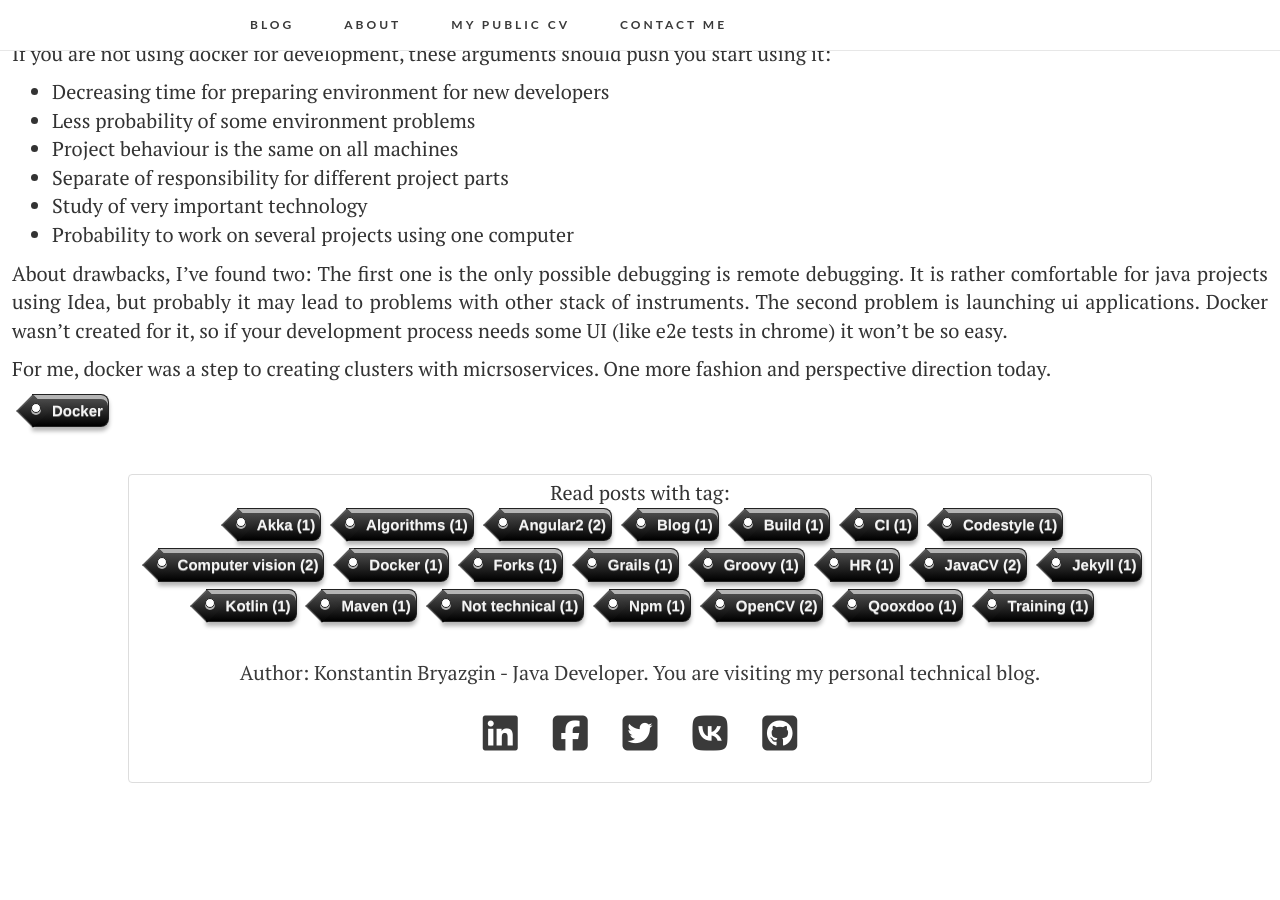
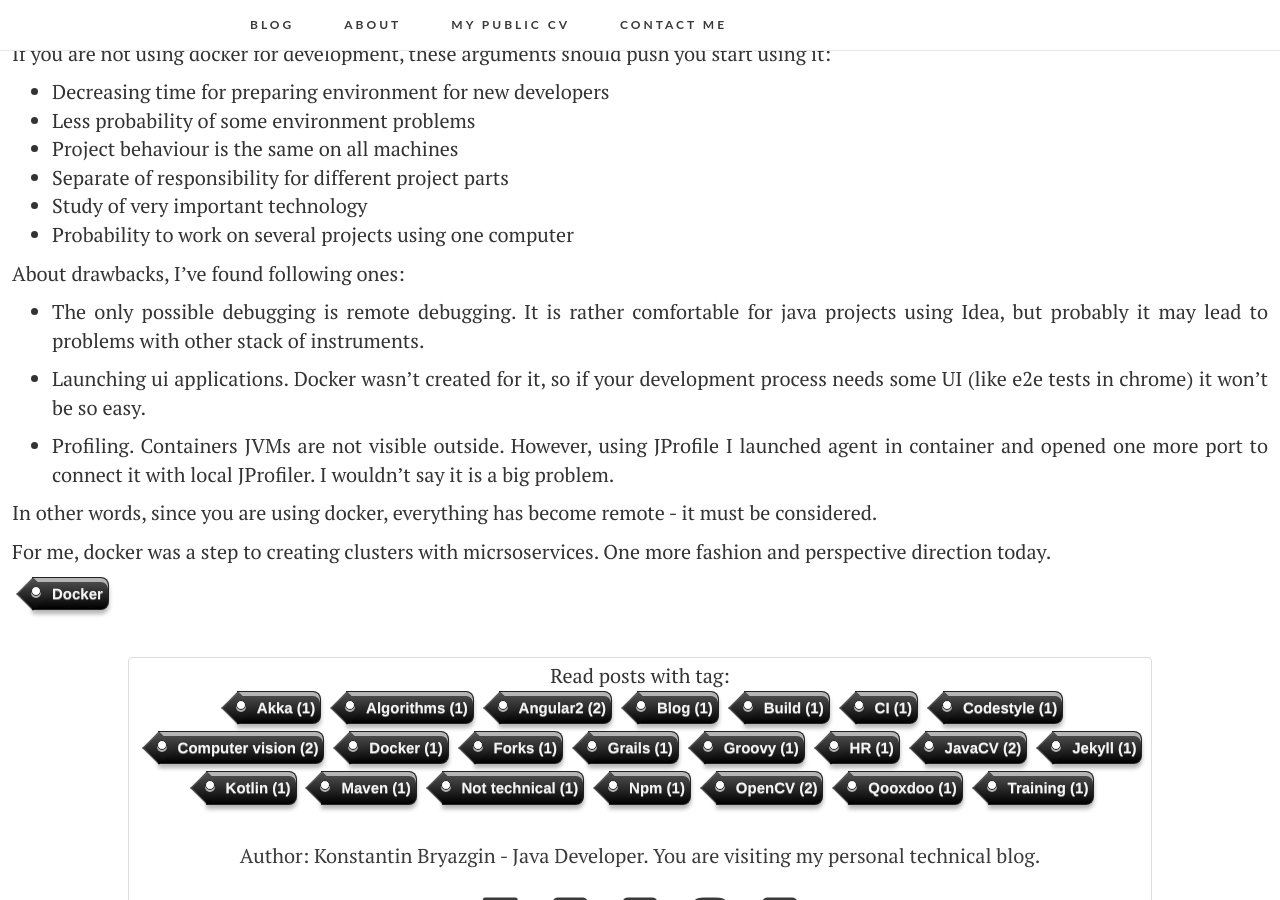
Before and after one commit to kosbr/kosbr.github.io, a Jekyll site: the page built from _posts/2017-05-14-docker.markdown, in a window 1280 px wide and 900 px high, scrolled down 4870 px. Built offline with Jekyll 4.4.1, drawn with Linux system fonts in a browser that asks for light colours; nearby versions of some CDN libraries; before the commit the page ends 5673 px from its top, so only the background shows below that.

Commit message:
docker drawbacks clarifying

```diff
--- a/_posts/2017-05-14-docker.markdown
+++ b/_posts/2017-05-14-docker.markdown
@@ -237,11 +237,20 @@ If you are not using docker for development, these arguments should push you sta
 * Study of very important technology
 * Probability to work on several projects using one computer
 
-About drawbacks, I've found two: The first one is the only possible debugging is remote debugging.
+About drawbacks, I've found following ones:
+
+* The only possible debugging is remote debugging.
  It is rather comfortable for java projects using Idea, but probably it may lead to problems
- with other stack of instruments. The second
- problem is launching ui applications. Docker wasn't created for it, so if your development process
+ with other stack of instruments.
+
+* Launching ui applications. Docker wasn't created for it, so if your development process
  needs some UI (like e2e tests in chrome) it won't be so easy.
+
+* Profiling. Containers JVMs are not visible outside. However, using JProfile I launched agent
+in container and opened one more port to connect it with local JProfiler.
+I wouldn't say it is a big problem.
+
+In other words, since you are using docker, everything has become remote - it must be considered.
 
 For me, docker was a step to creating clusters with micrsoservices. One more fashion and perspective
  direction today.
```
